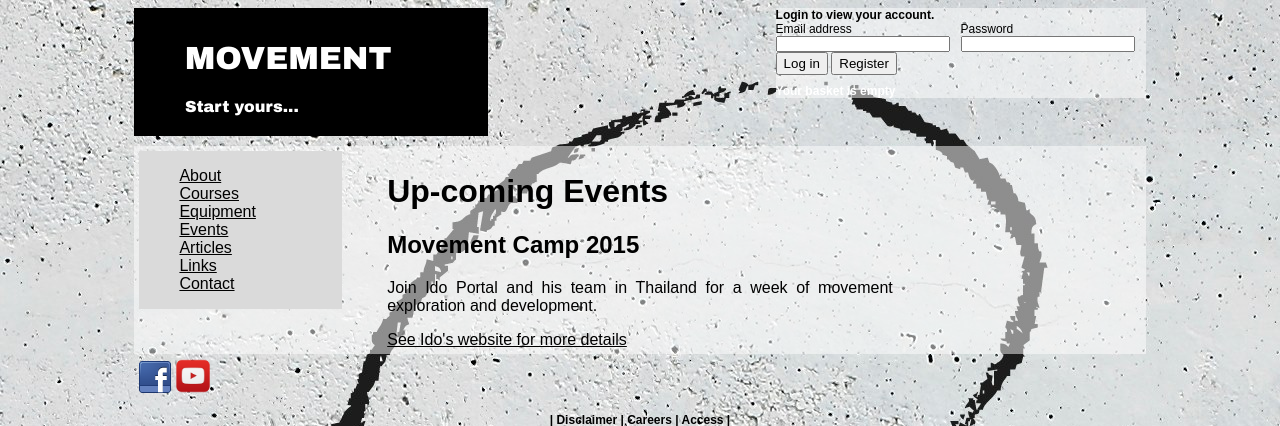
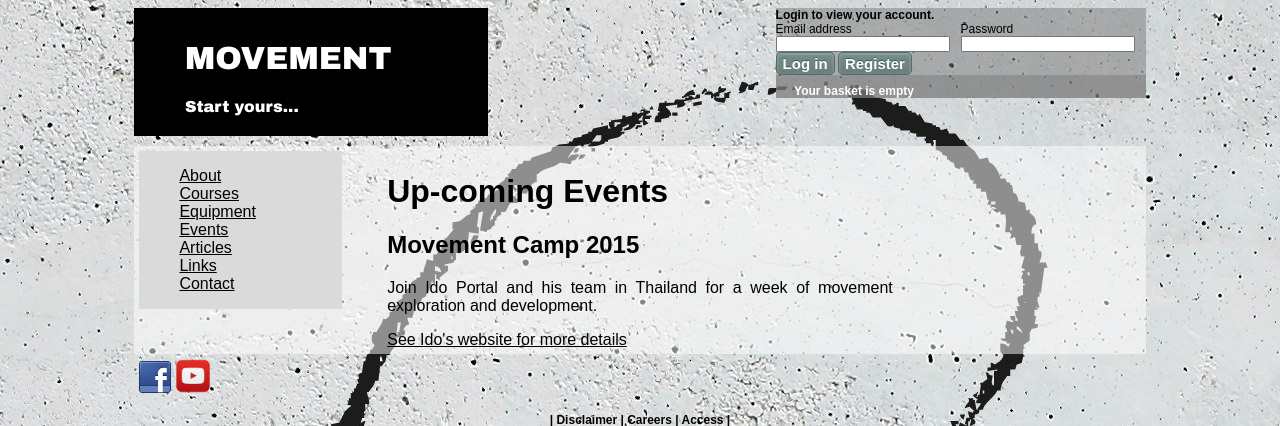
Before and after one commit to Joboto/movement, a PHP site: page /events/index.php in a window 1280 px wide. Shown: the top 426 px of the page. Run offline with PHP 8.4, Linux system fonts and the light colour scheme.

Commit message:
Tidying and styling
Have fancy buttons now, copied from www.bestcssbuttongenerator.com

```diff
--- a/css/structure.css
+++ b/css/structure.css
@@ -2,7 +2,8 @@ body{background-image:url("../images/movMonkei.jpg");color:black;font-family:San
 #container{width:80%;margin:auto;}
 #header{width:100%;}
 #logo{float:left;background-color:black;color:white;width:30%;padding-left:5%;font-family:"Arial Black", Gadget, sans-serif;}
-#topright{float:right;font-size:75%;background:rgba(255,255,255,0.5);}
+#topright{float:right;font-size:75%;background:rgba(125,125,125,0.5);}
+#basketbox {padding:0 5% 0 5%;background:rgba(125,125,125,0.5);}
 #loginbox input{height:10px;width:50px}
 #navigation{float:left;width:20%;background-size:100% 100%;margin:5px 0 0 5px;background-color:#DADADA;color:black; }
 #navigation ul{list-style-type:none;}
@@ -18,3 +19,43 @@ a:link {color: black;text-decoration: underline;}/* unvisited link */
 a:visited {color: black;text-decoration:underline;}/* visited link */
 a:hover {color: white;text-decoration:underline;background-color: #000000;}/* mouse over link */
 a:active {color: black;text-decoration:underline;background-color: white;}/* selected link */
+
+button {
+	-moz-box-shadow:inset 0px 1px 3px 0px #91b8b3;
+	-webkit-box-shadow:inset 0px 1px 3px 0px #91b8b3;
+	box-shadow:inset 0px 1px 3px 0px #91b8b3;
+	background:-webkit-gradient(linear, left top, left bottom, color-stop(0.05, #768d87), color-stop(1, #6c7c7c));
+	background:-moz-linear-gradient(top, #768d87 5%, #6c7c7c 100%);
+	background:-webkit-linear-gradient(top, #768d87 5%, #6c7c7c 100%);
+	background:-o-linear-gradient(top, #768d87 5%, #6c7c7c 100%);
+	background:-ms-linear-gradient(top, #768d87 5%, #6c7c7c 100%);
+	background:linear-gradient(to bottom, #768d87 5%, #6c7c7c 100%);
+	filter:progid:DXImageTransform.Microsoft.gradient(startColorstr='#768d87', endColorstr='#6c7c7c',GradientType=0);
+	background-color:#768d87;
+	-moz-border-radius:5px;
+	-webkit-border-radius:5px;
+	border-radius:5px;
+	border:1px solid #566963;
+	display:inline-block;
+	cursor:pointer;
+	color:#ffffff;
+	font-family:arial;
+	font-size:15px;
+	font-weight:bold;
+	text-decoration:none;
+	text-shadow:0px -1px 0px #2b665e;
+}
+button:hover {
+	background:-webkit-gradient(linear, left top, left bottom, color-stop(0.05, #6c7c7c), color-stop(1, #768d87));
+	background:-moz-linear-gradient(top, #6c7c7c 5%, #768d87 100%);
+	background:-webkit-linear-gradient(top, #6c7c7c 5%, #768d87 100%);
+	background:-o-linear-gradient(top, #6c7c7c 5%, #768d87 100%);
+	background:-ms-linear-gradient(top, #6c7c7c 5%, #768d87 100%);
+	background:linear-gradient(to bottom, #6c7c7c 5%, #768d87 100%);
+	filter:progid:DXImageTransform.Microsoft.gradient(startColorstr='#6c7c7c', endColorstr='#768d87',GradientType=0);
+	background-color:#6c7c7c;
+}
+button:active {
+	position:relative;
+	top:1px;
+}
--- a/includes/login.php
+++ b/includes/login.php
@@ -18,6 +18,6 @@
 	</form>
 </div>
 <div id="userbox">
-	<h2 style="margin:0">You are logged in as <span id="currentfname"></span></h2>
+	<h3 style="margin:0">You are logged in as <span id="currentfname"></span></h3>
 	<button type="button" style="height:23px" onclick="logmeout()">Log out</button>
 </div>
--- a/index.php
+++ b/index.php
@@ -24,7 +24,6 @@
 	<div id="main">
 		<?php include '/includes/navigation.php';?>
 		<div id="maincontainer">
-			<button type="button" onclick="whologgedon()">Check localStorage</button>
 			<iframe width="560" height="315" src="https://www.youtube.com/embed/Su0vLwyQTTI" frameborder="0" allowfullscreen></iframe>
 			<p>Here you will find everything you need to get moving! From parkour to gymnastic strength to the subtleties of the Feldenkrais method.
 			Check out our <a href="courses">courses</a> page to see what's available and get started! <br>For an overview of our philosophy and approach,
```
